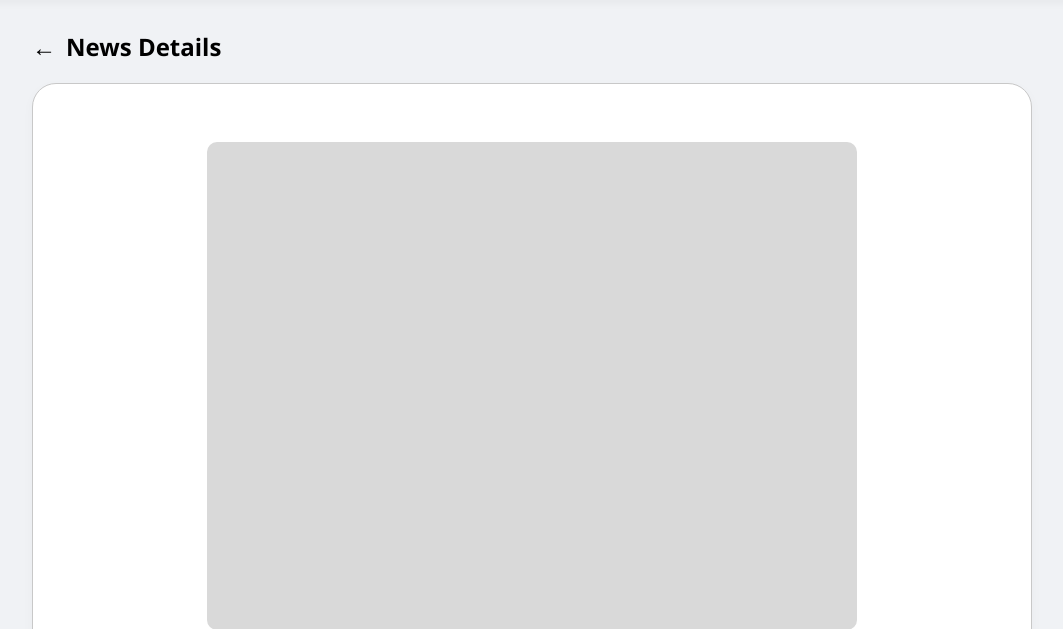
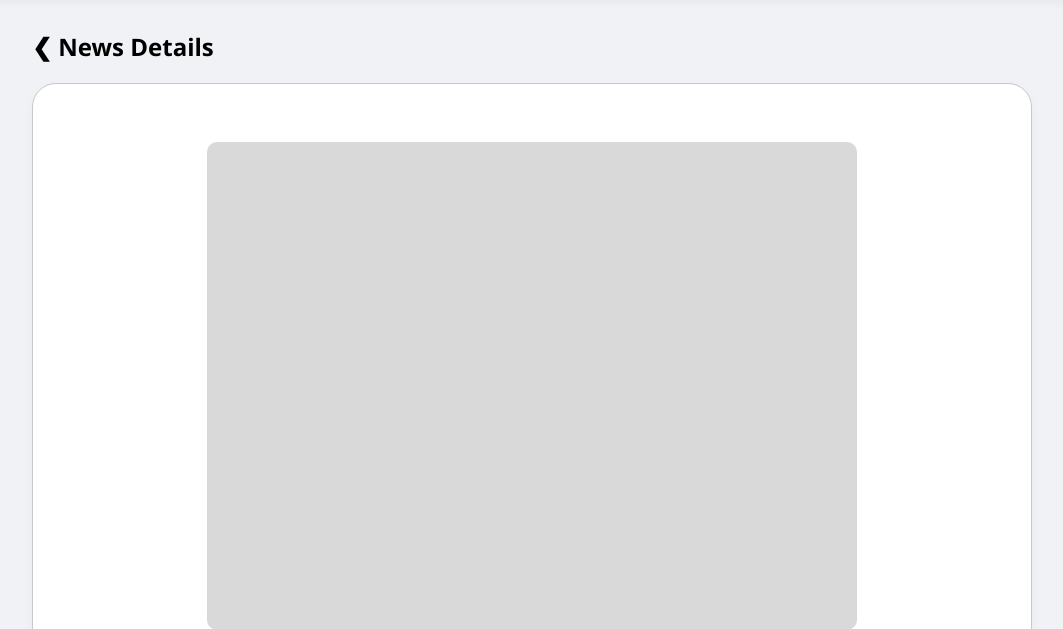
Before and after one commit to kmbwidyodaya/website, a Django app: template core/templates/news_detail.html in a window 1280 px wide. Shown: the part 61-690 px from the top of the page, without its empty margins (108-1171 px from the left). Run offline with Django 5.2, Linux system fonts and the light colour scheme; the template is opened without the code that fills it, so the values that code supplies are empty; parts of the project's set-up code (start-up, migrations or seed data) failed here and were passed over; some web fonts are replaced.

Commit message:
Icon ❮

```diff
--- a/core/templates/media_detail.html
+++ b/core/templates/media_detail.html
@@ -33,8 +33,7 @@
 <div class="detail-page-wrapper">
     <!-- Header/Title section dengan tombol Back -->
     <div class="detail-header-bar">
-        <a href="javascript:history.back()" class="back-button">
-            <span class="back-arrow">&larr;</span> Media Details
+        <a href="javascript:history.back()" class="back-button">❮ Media Details</a>
         </a>
     </div>
 
--- a/core/templates/news_detail.html
+++ b/core/templates/news_detail.html
@@ -33,9 +33,7 @@
 <div class="detail-page-wrapper">
     <!-- Header/Title section dengan tombol Back -->
     <div class="detail-header-bar">
-        <a href="javascript:history.back()" class="back-button">
-            <span class="back-arrow">&larr;</span> News Details
-        </a>
+        <a href="javascript:history.back()" class="back-button">❮ News Details</a>
     </div>
 
     <!-- Main Card Container -->
```
